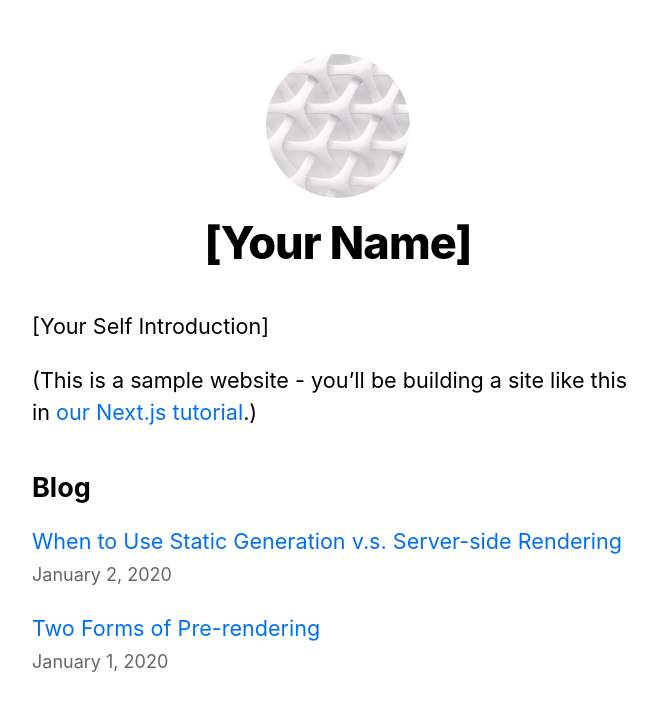
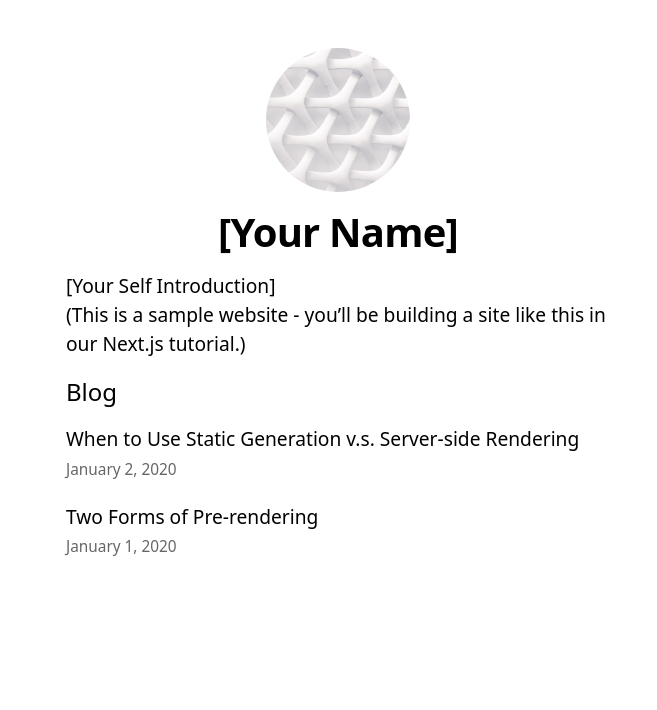
Before and after one commit to 5vedish/Quizlet-Clone, a Next.js app: page / in a window 1280 px wide. Shown: the top 710 px of the page, without its empty margins (302-959 px from the left). Built offline with nearby package versions, Linux system fonts and the light colour scheme.

Commit message:
testing random stuff

```diff
--- /dev/null
+++ b/components/test2.tsx
@@ -0,0 +1,11 @@
+export default function Test2({
+    children,
+  }: {
+    children: React.ReactNode
+  }){
+    return (
+        <div className="flex bg-red-300 h-10 w-10">
+
+        </div>
+    )
+}
--- a/styles/global.css
+++ b/styles/global.css
@@ -1,27 +1,3 @@
-html,
-body {
-  padding: 0;
-  margin: 0;
-  font-family: -apple-system, BlinkMacSystemFont, Segoe UI, Roboto, Oxygen, Ubuntu,
-    Cantarell, Fira Sans, Droid Sans, Helvetica Neue, sans-serif;
-  line-height: 1.6;
-  font-size: 18px;
-}
-
-* {
-  box-sizing: border-box;
-}
-
-a {
-  color: #0070f3;
-  text-decoration: none;
-}
-
-a:hover {
-  text-decoration: underline;
-}
-
-img {
-  max-width: 100%;
-  display: block;
-}
+@tailwind base;
+@tailwind components;
+@tailwind utilities;
```
Also changed, not shown: pages/index.tsx (+10 -0 lines), testPush.txt (deleted).
